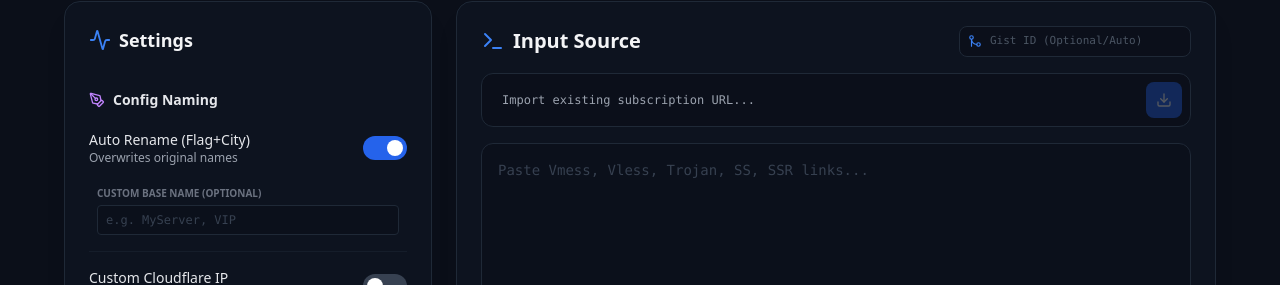
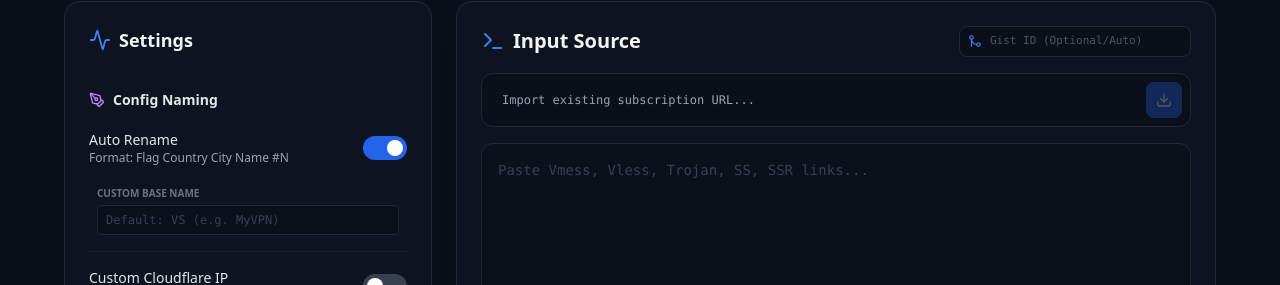
Before and after one commit to amiralysaleh/V2ray-Sub-EXC, a React (Vite) app: page / in a window 1280 px wide. Shown: the part 160-445 px from the top of the page. Built offline with nearby package versions, Linux system fonts and the light colour scheme; no server answers.

Commit message:
Update App.tsx

```diff
--- a/App.tsx
+++ b/App.tsx
@@ -179,13 +179,13 @@ const App: React.FC = () => {
                      <PenTool size={16} className="text-purple-400"/>
                      Config Naming
                  </div>
-                 <Toggle label="Auto Rename (Flag+City)" description="Overwrites original names" checked={options.addLocationFlag} onChange={(v) => setOptions({...options, addLocationFlag: v})} />
+                 <Toggle label="Auto Rename" description="Format: Flag Country City Name #N" checked={options.addLocationFlag} onChange={(v) => setOptions({...options, addLocationFlag: v})} />
 
                  <div className="mt-2 px-2">
-                     <label className="text-[10px] text-gray-500 font-bold uppercase block mb-1">Custom Base Name (Optional)</label>
+                     <label className="text-[10px] text-gray-500 font-bold uppercase block mb-1">Custom Base Name</label>
                      <input
                        type="text"
-                       placeholder="e.g. MyServer, VIP"
+                       placeholder="Default: VS (e.g. MyVPN)"
                        value={options.customBaseName}
                        onChange={(e) => setOptions({...options, customBaseName: e.target.value})}
                        className="w-full bg-gray-950/50 border border-gray-800 rounded px-2 py-1.5 text-xs text-purple-300 font-mono outline-none focus:border-purple-500/50 placeholder:text-gray-700"
```
